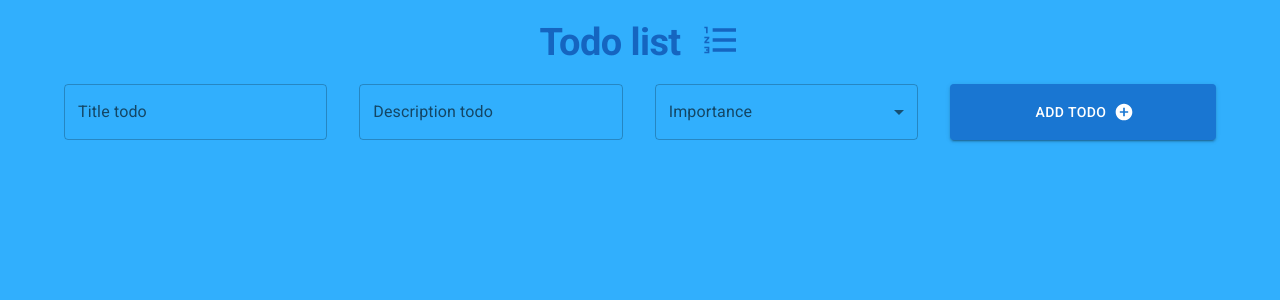
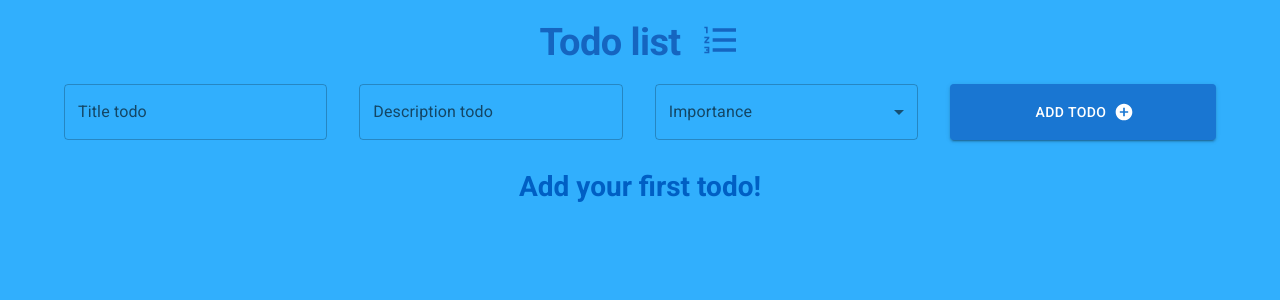
Before and after one commit to pedanmax/todo-list, a React (Vite) app in the folder todo-list-mui/: page / in a window 1280 px wide. Shown: the top 300 px of the page. Built offline with nearby package versions, Linux system fonts and the light colour scheme.

Commit message:
feat: add title if todos is empty

```diff
--- a/todo-list-mui/src/App.tsx
+++ b/todo-list-mui/src/App.tsx
@@ -45,6 +45,7 @@ function App() {
           <Header />
           <main>
             <Form />
+            {todos.length === 0 && <h4 className='title-todos'>Add your first todo!</h4>}
             {todos.length !== 0 && <Todos />}
           </main>
         </Container>
--- a/todo-list-mui/src/components/Todos/Todos.scss
+++ b/todo-list-mui/src/components/Todos/Todos.scss
@@ -12,6 +12,12 @@
   font-weight: 700;
   color: #005fc4 ;
   margin-bottom: 20px;
+}
+.title-todos{
+    text-align: center;
+    font-size: 28px;
+    font-weight: 700;
+    color: #005fc4 ;
 }
 .subtitle{
   font-size: 18px;
```
